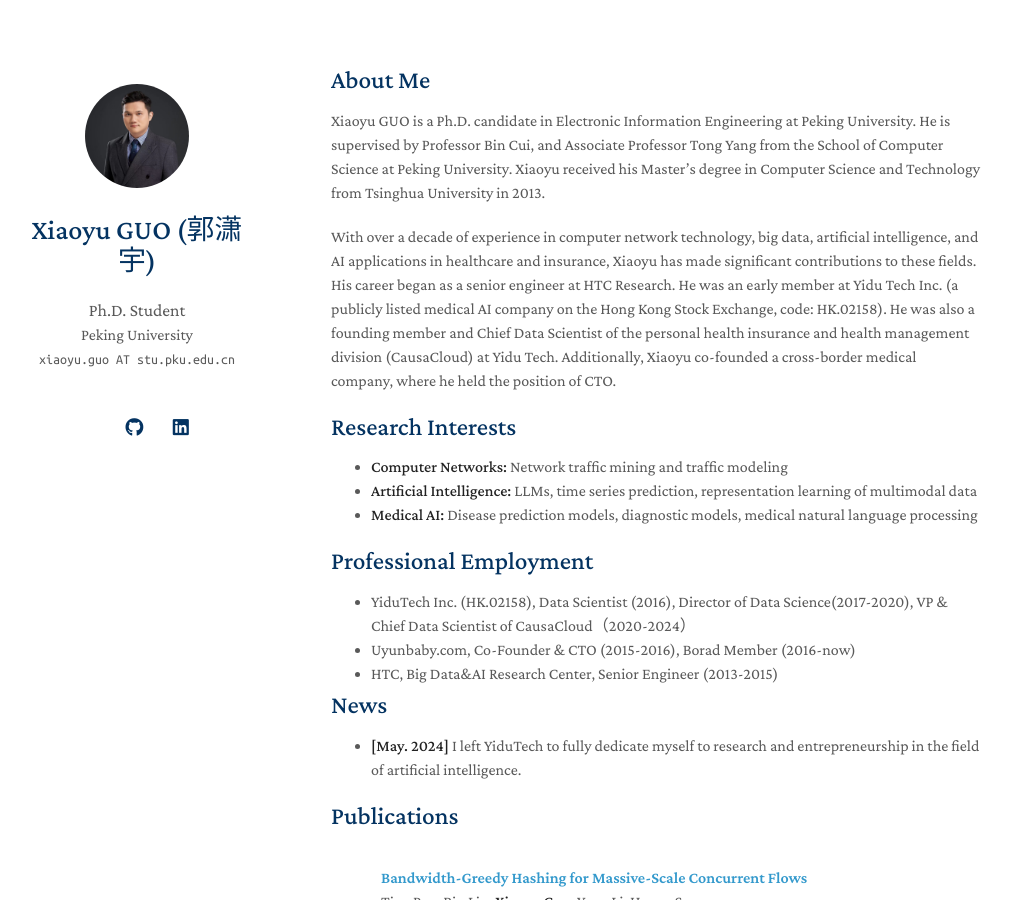
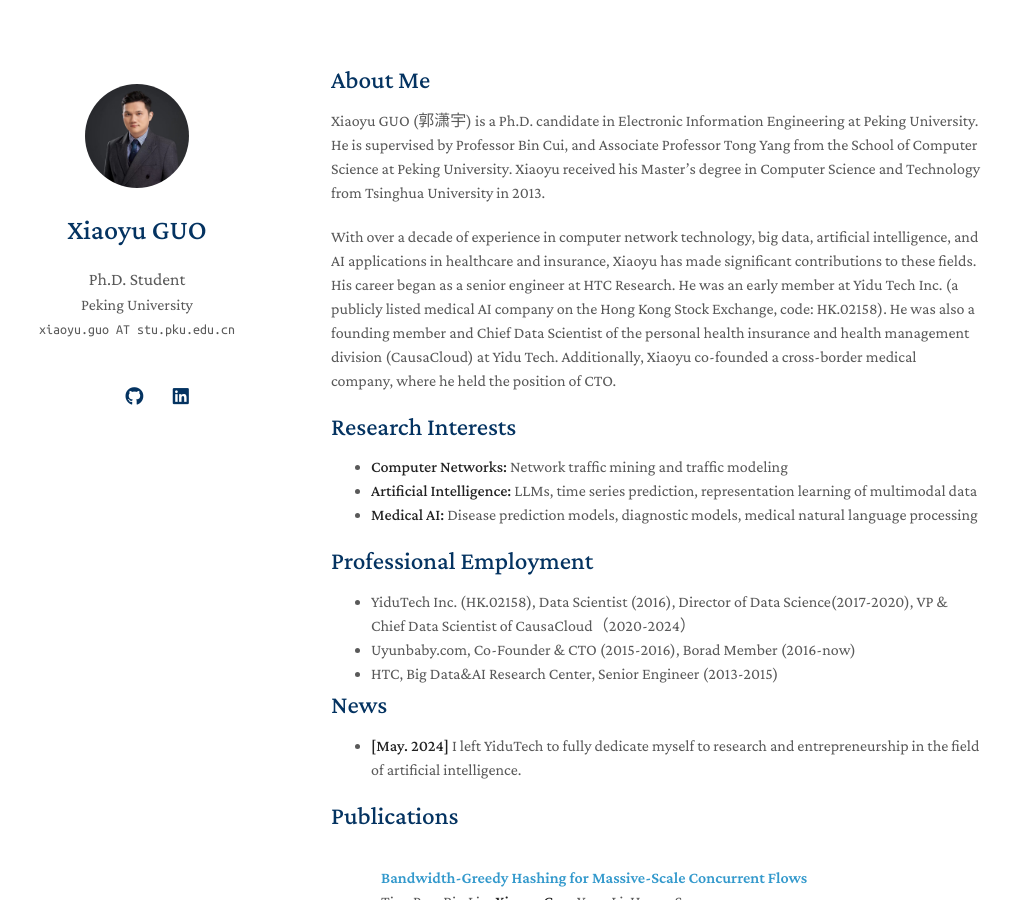
Before and after one commit to gxy837/gxy837.github.io, a Jekyll site: the page built from index.md, in a window 1280 px wide and 900 px high. Shown: the whole window, without its empty margins (139-1150 px from the left). Built offline with Jekyll 4.4.1, drawn with Linux system fonts in a browser that asks for light colours; nearby versions of some CDN libraries; a style sheet for code colours, icons or effects is not loaded; our own code applies the rules of GitHub Pages for plain Markdown files; part of the change alters nothing that is shown.

Commit message:
add ch name

```diff
--- a/_config.yml
+++ b/_config.yml
@@ -1,5 +1,5 @@
 # Basic Information
-title: Xiaoyu GUO (郭潇宇)
+title: Xiaoyu GUO
 position: Ph.D. Student
 affiliation: Peking University
 email: xiaoyu.guo AT stu.pku.edu.cn
--- a/index.md
+++ b/index.md
@@ -4,7 +4,7 @@ layout: homepage
 
 ## About Me
 
-Xiaoyu GUO is a Ph.D. candidate in Electronic Information Engineering at Peking University. He is supervised by Professor <a href="https://cuibinpku.github.io/"><autocolor>Bin Cui</autocolor></a>, and Associate Professor <a href="https://yangtonghome.github.io/"><autocolor>Tong Yang</autocolor></a> from the School of Computer Science at Peking University. Xiaoyu received his Master's degree in Computer Science and Technology from Tsinghua University in 2013.
+Xiaoyu GUO (郭潇宇) is a Ph.D. candidate in Electronic Information Engineering at Peking University. He is supervised by Professor <a href="https://cuibinpku.github.io/"><autocolor>Bin Cui</autocolor></a>, and Associate Professor <a href="https://yangtonghome.github.io/"><autocolor>Tong Yang</autocolor></a> from the School of Computer Science at Peking University. Xiaoyu received his Master's degree in Computer Science and Technology from Tsinghua University in 2013.
 
 With over a decade of experience in computer network technology, big data, artificial intelligence, and AI applications in healthcare and insurance, Xiaoyu has made significant contributions to these fields. His career began as a senior engineer at HTC Research. He was an early member at Yidu Tech Inc. (a publicly listed medical AI company on the Hong Kong Stock Exchange, code: HK.02158). He was also a founding member and Chief Data Scientist of the personal health insurance and health management division (CausaCloud) at Yidu Tech. Additionally, Xiaoyu co-founded a cross-border medical company, where he held the position of CTO.
 
```
